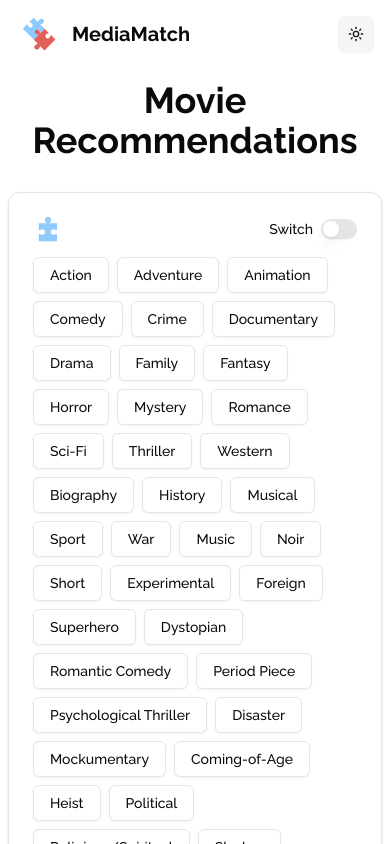
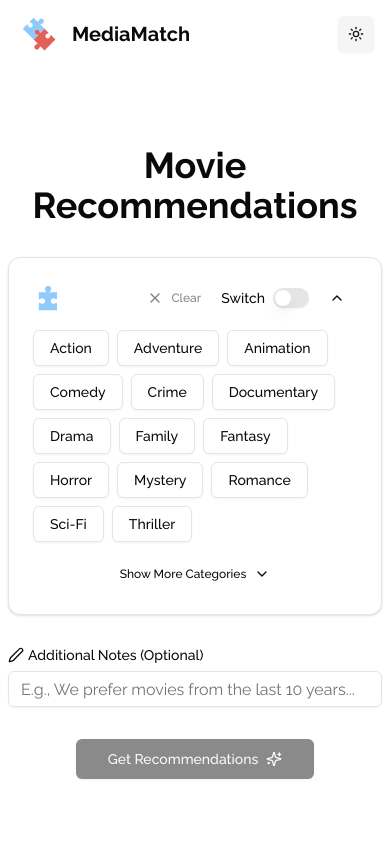
Before and after one commit to Leytox/Matchly, a Next.js app: page /movies in a window 390 px wide. Shown: the top 844 px of the page. Built offline with nearby package versions, Linux system fonts and the light colour scheme.

Commit message:
updated movies page for more responsivenes and functionality

```diff
--- a/app/movies/page.tsx
+++ b/app/movies/page.tsx
@@ -3,7 +3,14 @@ import { Button } from "@/components/ui/button";
 import { Card } from "@/components/ui/card";
 import { Input } from "@/components/ui/input";
 import { Label } from "@/components/ui/label";
-import { Loader2, Pen, Sparkles } from "lucide-react";
+import {
+  ChevronDown,
+  ChevronUp,
+  Loader2,
+  Pen,
+  Sparkles,
+  X,
+} from "lucide-react";
 import { useState } from "react";
 import { getMovies } from "@/server/actions";
 import { cn } from "@/lib/utils";
@@ -11,7 +18,7 @@ import { MovieCard } from "@/components/movie-card";
 import { Switch } from "@/components/ui/switch";
 import Image from "next/image";
 
-const movieCategories = [
+const initialCategories = [
   "Action",
   "Adventure",
   "Animation",
@@ -26,6 +33,9 @@ const movieCategories = [
   "Romance",
   "Sci-Fi",
   "Thriller",
+];
+
+const additionalCategories = [
   "Western",
   "Biography",
   "History",
@@ -77,6 +87,11 @@ export default function Movies() {
   const [loading, setLoading] = useState(false);
   const [person1Categories, setPerson1Categories] = useState<string[]>([]);
   const [person2Categories, setPerson2Categories] = useState<string[]>([]);
+  const [isCategoriesVisible, setIsCategoriesVisible] = useState(true);
+  const [showAllCategories, setShowAllCategories] = useState(false);
+  const displayedCategories = showAllCategories
+    ? [...initialCategories, ...additionalCategories]
+    : initialCategories;
   const [isPerson2, setIsPerson2] = useState(false);
   const [isGenerated, setIsGenerated] = useState(false);
   const [notes, setNotes] = useState("");
@@ -86,7 +101,13 @@ export default function Movies() {
   const setActiveCategories = isPerson2
     ? setPerson2Categories
     : setPerson1Categories;
-
+  const handleClearPreferences = () => {
+    if (isPerson2) {
+      setPerson2Categories([]);
+    } else {
+      setPerson1Categories([]);
+    }
+  };
   const handleGetRecommendations = async () => {
     setLoading(true);
     try {
@@ -114,6 +135,7 @@ export default function Movies() {
           <>
             <Card className="p-6">
               <div className="flex items-center justify-between mb-4">
+                <div className="flex items-center gap-2">
                   <div className="size-6">
                     <Image
                       src={isPerson2 ? "/red.svg" : "/blue.svg"}
@@ -122,6 +144,16 @@ export default function Movies() {
                       alt={"person"}
                     />
                   </div>
+                </div>
+                <div className="flex items-center gap-2">
+                  <Button
+                    variant="ghost"
+                    size="sm"
+                    onClick={handleClearPreferences}
+                    disabled={activeCategories.length === 0}
+                  >
+                    <X className="h-4 w-4" /> Clear
+                  </Button>
                   <div className="flex items-center space-x-2">
                     <Label htmlFor="person-switch">Switch</Label>
                     <Switch
@@ -130,9 +162,23 @@ export default function Movies() {
                       onCheckedChange={setIsPerson2}
                     />
                   </div>
+                  <Button
+                    variant="ghost"
+                    size="sm"
+                    onClick={() => setIsCategoriesVisible(!isCategoriesVisible)}
+                  >
+                    {isCategoriesVisible ? (
+                      <ChevronUp className="h-4 w-4" />
+                    ) : (
+                      <ChevronDown className="h-4 w-4" />
+                    )}
+                  </Button>
                 </div>
+              </div>
+              {isCategoriesVisible && (
+                <>
                   <div className="flex flex-wrap gap-2">
-                {movieCategories.map((category) => (
+                    {displayedCategories.map((category) => (
                       <Button
                         key={category}
                         variant="outline"
@@ -150,7 +196,10 @@ export default function Movies() {
                               activeCategories.filter((c) => c !== category),
                             );
                           } else {
-                        setActiveCategories([...activeCategories, category]);
+                            setActiveCategories([
+                              ...activeCategories,
+                              category,
+                            ]);
                           }
                         }}
                       >
@@ -158,9 +207,28 @@ export default function Movies() {
                       </Button>
                     ))}
                   </div>
+                  <div className="mt-4 flex justify-center">
+                    <Button
+                      variant="ghost"
+                      size="sm"
+                      onClick={() => setShowAllCategories(!showAllCategories)}
+                    >
+                      {showAllCategories ? (
+                        <>
+                          Show Less Categories <ChevronUp />
+                        </>
+                      ) : (
+                        <>
+                          Show More Categories <ChevronDown />{" "}
+                        </>
+                      )}
+                    </Button>
+                  </div>
+                </>
+              )}
             </Card>
 
-            <div className="mt-8 w-full flex flex-col gap-2">
+            <div className="mt-8 w-full md:w-[750px] flex flex-col gap-2">
               <Label htmlFor="notes" className="flex gap-1 items-center">
                 <Pen size={16} /> Additional Notes (Optional)
               </Label>
```
Lines whose indentation alone changed are shown as unchanged.
